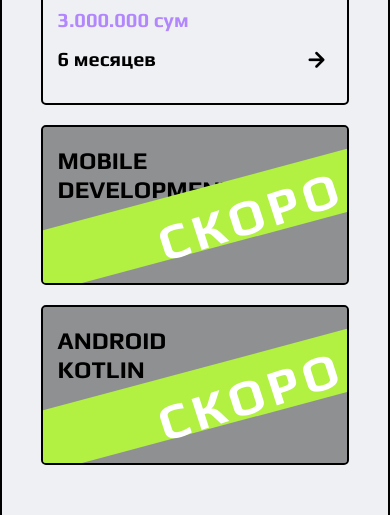
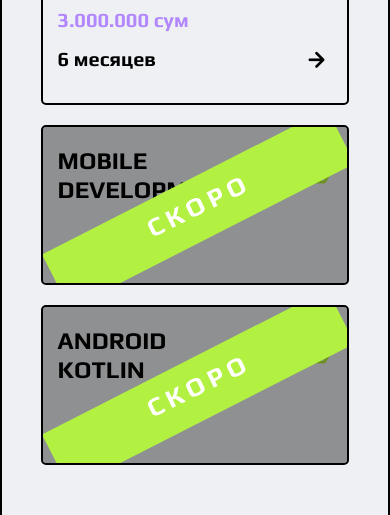
Before and after one commit to offism/reload-it, a React (Create React App) app: page / in a window 390 px wide. Shown: the part 1100-1615 px from the top of the page. Built offline with nearby package versions, Linux system fonts and the light colour scheme.

Commit message:
13.02-c3

```diff
--- a/src/coursesBox/CoursesBox.jsx
+++ b/src/coursesBox/CoursesBox.jsx
@@ -1,5 +1,5 @@
 import React from 'react'
-import {Container,Icon,PseudoText,PseudoWrapper,IconX,CoursesBox,EachCourseBox,EachCourseBoxMiddle,CourseTitle,CourseCount,CourseHeader,EachCourseBoxBottom ,CourseDuration} from './coursesBox.js'
+import {Container,Icon,PseudoText,PseudoWrapper,IconX,CoursesBox,EachCourseBox,EachCourseBoxPseudo,CourseTitle,CourseCount,CourseHeader,EachCourseBoxBottom ,CourseDuration} from './coursesBox.js'
 import { Link } from 'react-router-dom'
 
 function Dim (){
@@ -19,7 +19,7 @@ function Dim (){
                         </EachCourseBoxBottom>
                 </EachCourseBox>
                 </Link>
-                <EachCourseBoxMiddle className="withPseudo">
+                <EachCourseBoxPseudo className="withPseudoMiddle">
                     <PseudoWrapper>
                        <PseudoText>СКОРО</PseudoText>
                     </PseudoWrapper>
@@ -27,8 +27,8 @@ function Dim (){
                        <CourseTitle>MOBILE DEVELOPMENT</CourseTitle>
                        <Icon><i className="uil uil-google-drive-alt"></i></Icon>
                     </CourseHeader>
-                </EachCourseBoxMiddle>
-                <EachCourseBox className='withPseudo'>
+                </EachCourseBoxPseudo>
+                <EachCourseBoxPseudo>
                     <PseudoWrapper>
                        <PseudoText>СКОРО</PseudoText>
                     </PseudoWrapper>
@@ -36,7 +36,7 @@ function Dim (){
                        <CourseTitle>ANDROID KOTLIN</CourseTitle>
                        <Icon><i className="uil uil-google-drive-alt"></i></Icon>
                     </CourseHeader>
-                </EachCourseBox>
+                </EachCourseBoxPseudo>
              </Container>
             </CoursesBox>
     )
--- a/src/coursesBox/coursesBox.js
+++ b/src/coursesBox/coursesBox.js
@@ -4,7 +4,7 @@ export const Container = Styled.div`
 display: flex;
 margin: 0 auto;
 width: 80%;
-@media(max-width:992px){
+@media(max-width:1200px){
     margin: 0 auto;
     flex-direction:column;
 }
@@ -23,8 +23,9 @@ display: flex;
 width:100%;
 `
 
-export const EachCourseBoxMiddle = Styled.div`
-margin: 0 auto;
+export const EachCourseBoxPseudo = Styled.div`
+position: relative;
+overflow: hidden;
 display: flex;
 width:300px;
 min-height: 160px;
@@ -34,15 +35,72 @@ text-decoration: none;
 flex-direction:column;
 border: 2px solid #000;
 transition: .3s ease all;
-@media(max-width: 992px){
+&:before {
+    content: '';
+    width: 100%;
+    height: 100%;
+    background: rgba(0, 0, 0, .4);
+    position: absolute;
+    top: 0;
+    left: 0;
+  }
+&:after {
+    content: '';
+    color: #fff;
+    width: 25%;
+    height: 210%;
+    transform: rotate(60deg);
+    background: #B2F042;
+    position: absolute;
+    top: -56%;
+    left: 37%;
+    -webkit-transform: rotate(60deg);
+    -moz-transform: rotate(60deg);
+    -ms-transform: rotate(60deg);
+    -o-transform: rotate(60deg);
+}
+@media(max-width: 1200px){
     margin-top: 10px;
-    margin-left:auto;
     margin-bottom: 10px;
-    margin-right: 0;
+    width:360px;
+    &:after {
+        width: 25%;
+        height: 250%;
+        top: -74%;
+        left: 37%;
+        -webkit-transform: rotate(65deg);
+      }
 }
 @media(max-width:768px){
     width: 100%;
+    &:after{
+        width: 14%;
+        height: 400%;
+        top: -145%;
+        left: 41%;
+        transform: rotate(75deg);
+    }
    }
+@media(max-width:569px) {
+
+    &:after {
+      width: 17%;
+      height: 350%;
+      top: -125%;
+      left: 44%;
+      -webkit-transform: rotate(67deg);
+    }
+}
+@media(max-width:390px) {
+
+    &:after {
+        width: 20%;
+        height: 205%;
+        top: -50%;
+        left: 41%;
+        -webkit-transform: rotate(63deg)
+    }
+}
 `
 export const EachCourseBox = Styled.div`
 display: flex;
@@ -54,6 +112,9 @@ text-decoration: none;
 flex-direction:column;
 border: 2px solid #000;
 transition: .3s ease all;
+@media(max-width: 1200px){
+    width:360px;
+}
 @media(max-width: 992px){
     margin-top: 10px;
     margin-bottom: 10px;
@@ -72,11 +133,14 @@ justify-content: space-between;
 
 
 export const CourseTitle = Styled.h2`
-font-size: 22px;
+font-size: 24px;
 color:#000;
 width: 70%;
 margin: 0 0 10px 0;
 font-family: 'Play','League Spartan', 'Roboto';
+@media(max-width: 1200px){
+    font-size: 22px;
+}
 @media(max-width:569px){
     font-size: 24px;
    }
@@ -86,6 +150,11 @@ export const CourseCount = Styled.p`
 color:#B286FD;
 font-family: 'Play','League Spartan', 'Roboto';
 margin: 0;
+
+
+@media(max-width: 1200px){
+    font-size: 24px;
+   }
 @media(max-width:569px){
     font-size: 20px;
    }
@@ -95,6 +164,9 @@ display: flex;
 align-items: center;
 justify-content: space-between;
 color:#000;
+@media(max-width:1200px){
+    font-size: 24px;
+   }
 @media(max-width:569px){
     font-size: 20px;
    }
@@ -123,16 +195,29 @@ letter-spacing:5px;
 transform: rotate(-30deg);
 top: 28%;
 left: 22%;
+   @media(max-width:1200px){
+    transform: rotate(-28deg);
+    top: 26%;
+    left: 30%;
+   }
+   @media(max-width:768px){
+    transform: rotate(-17deg);
+    top: 24%;
+    left: 39%;
+    font-size: 29px
+}
 @media(max-width:569px){
-    font-size: 35px;
+    font-size: 28px;
+    -webkit-transform: rotate(-22deg);
+    -ms-transform: rotate(-22deg);
     transform: rotate(-22deg);
-    top: 20%;
-    left: 27%;
+    top: 23%;
+    left: 35%;
 }
-@media(max-width:768px){
-font-size: 50px;
-    transform: rotate(-18deg);
-    top: 20%;
-    left: 32%;
+@media(max-width:390px){
+    font-size: 26px;
+    top: 25%;
+    left: 28%;
+    transform: rotate(-26deg);
 }
 `
--- a/src/index.css
+++ b/src/index.css
@@ -29,6 +29,10 @@ img {
 
 ::placeholder {
   font-family: 'League Spartan', 'Roboto';
+}
+
+.withPseudoMiddle {
+  margin: 0 auto;
 }
 
 .blackIcon {
@@ -120,37 +124,6 @@ img {
   margin: 0 10px 0 0 !important;
 }
 
-.withPseudo {
-  position: relative;
-  overflow: hidden;
-}
-
-.withPseudo::before {
-  content: '';
-  width: 100%;
-  height: 100%;
-  background: rgba(0, 0, 0, .4);
-  position: absolute;
-  top: 0;
-  left: 0;
-}
-
-.withPseudo::after {
-  content: '';
-  color: #fff;
-  width: 25%;
-  height: 210%;
-  transform: rotate(60deg);
-  background: #B2F042;
-  position: absolute;
-  top: -56%;
-  left: 37%;
-  -webkit-transform: rotate(60deg);
-  -moz-transform: rotate(60deg);
-  -ms-transform: rotate(60deg);
-  -o-transform: rotate(60deg);
-}
-
 .navActive {
   background: #FFFEFE !important;
 }
@@ -189,14 +162,6 @@ img {
 }
 
 @media(max-width:569px) {
-
-  .withPseudo::after {
-    width: 17%;
-    height: 350%;
-    top: -125%;
-    left: 44%;
-    -webkit-transform: rotate(67deg);
-  }
 
   .modalBtn1 {
     font-size: 12px !important;
@@ -283,15 +248,14 @@ img {
     -ms-transition: .3s ease all;
     -o-transition: .3s ease all;
   }
-
-  .withPseudo::after {
-    width: 20%;
-    height: 400%;
-    top: -140%;
-    left: 40%;
-    -webkit-transform: rotate(75deg);
-  }
 }
 
 
 @media(max-width: 992px) {}
+
+@media(max-width:1200px) {
+  .withPseudoMiddle {
+    margin-left: auto;
+    margin-right: 0;
+  }
+}
```
